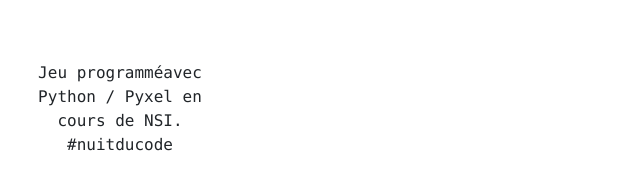
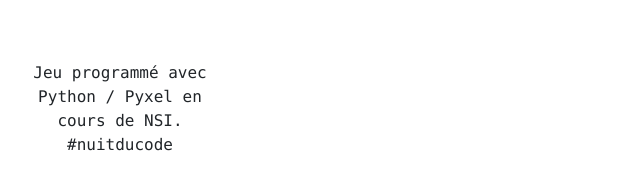
Before and after one commit to nuitducode/air-pyxel-demo, a plain HTML site: page index-nsi.html in a window 1280 px wide. Shown: the part 1080-1250 px from the top of the page, 0-640 px from the left. Drawn offline with nearby package versions, Linux system fonts and the light colour scheme; a script that the page names is missing.

Commit message:
Update index-nsi.html

```diff
--- a/index-nsi.html
+++ b/index-nsi.html
@@ -63,7 +63,7 @@
             #nuitducode
         </div>
         <div class="fs-6 mt-5 text-center p-3">
-            Jeu programméavec Python / Pyxel en cours de NSI.
+            Jeu programmé avec Python / Pyxel en cours de NSI.
             #nuitducode
         </div>
 
```
